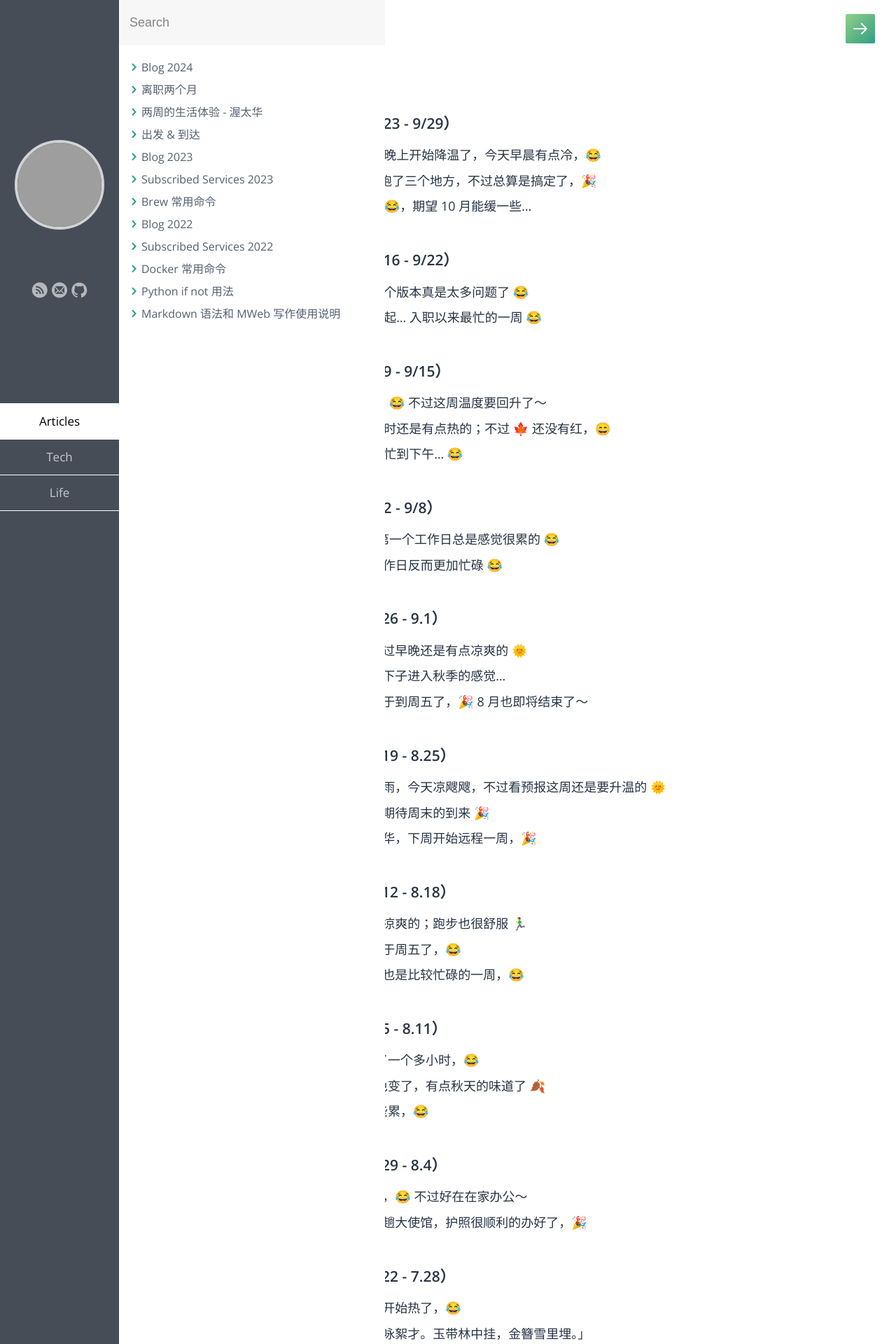
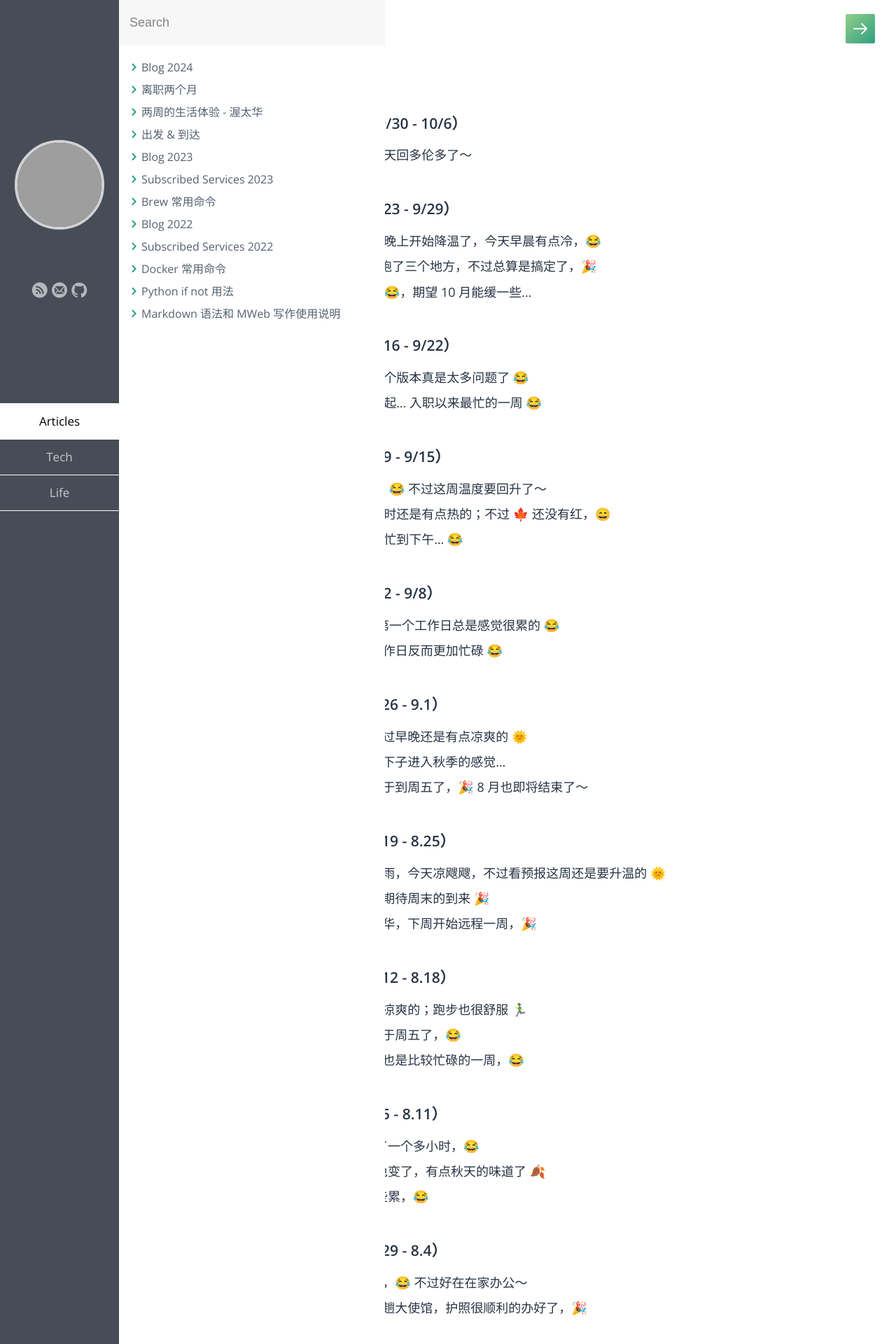
Before and after one commit to samxupeiran/samxupeiran.github.io, a Jekyll site: the page built from _posts/life/2024-01-02-my-blog.md, in a window 1280 px wide. Shown: the top 1920 px of the page at 70% size. Built offline with Jekyll 4.4.1, drawn with Linux system fonts in a browser that asks for light colours; some web fonts are replaced; some of the changed text lies outside the part shown; grey boxes are pictures that could not be loaded.

Commit message:
feat: add weekly blog 9/30

```diff
--- a/_posts/life/2024-01-02-my-blog.md
+++ b/_posts/life/2024-01-02-my-blog.md
@@ -5,6 +5,9 @@ category: Life
 tags: Blog
 ---
 
+
+- ### 2024 年 10 月 第 1 周（9/30 - 10/6）
+     - 9/30 九月的最后一天，昨天回多伦多了～
 
 - ### 2024 年 9 月 第 4 周（9/23 - 9/29）
      - 9/23 这周在家远程；昨天晚上开始降温了，今天早晨有点冷，😂
```
